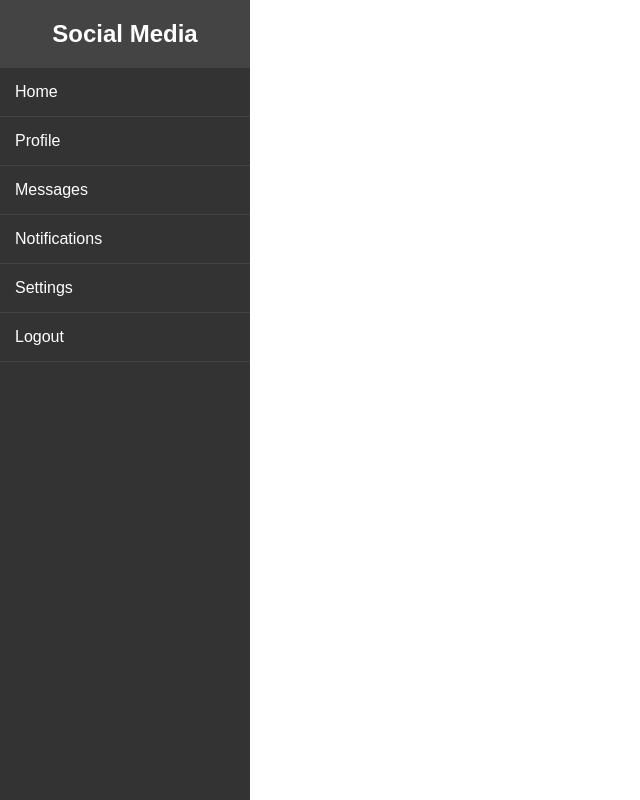
After one commit to kaiserkonok/django_social_media, a Django app: template templates/base.html in a window 1280 px wide. The commit adds this page. Shown: the whole page, without its empty margins (0-640 px from the left). Run offline with Django 3.2, Linux system fonts and the light colour scheme; the template is opened without the code that fills it, so the values that code supplies are empty.

Commit message:
added basic home page design

```diff
--- /dev/null
+++ b/static/css/base.css
@@ -0,0 +1,69 @@
+/* styles.css */
+
+body {
+    margin: 0;
+    font-family: Arial, sans-serif;
+    display: flex;
+    flex-direction: row;
+    height: 100vh;
+    overflow: hidden;
+}
+
+.sidebar {
+    width: 250px;
+    background-color: #333;
+    color: #fff;
+    position: fixed;
+    top: 0;
+    bottom: 0;
+    left: 0;
+    overflow-y: auto;
+    transition: all 0.3s;
+}
+
+.sidebar h2 {
+    text-align: center;
+    padding: 20px;
+    margin: 0;
+    background-color: #444;
+}
+
+.sidebar ul {
+    list-style-type: none;
+    padding: 0;
+    margin: 0;
+}
+
+.sidebar ul li {
+    border-bottom: 1px solid #444;
+}
+
+.sidebar ul li a {
+    display: block;
+    padding: 15px;
+    color: #fff;
+    text-decoration: none;
+    transition: background 0.3s;
+}
+
+.sidebar ul li a:hover {
+    background-color: #575757;
+}
+
+.content {
+    margin-left: 250px;
+    padding: 20px;
+    flex-grow: 1;
+}
+
+@media (max-width: 768px) {
+    .sidebar {
+        width: 100%;
+        height: auto;
+        position: static;
+    }
+
+    .content {
+        margin-left: 0;
+    }
+}
--- /dev/null
+++ b/templates/base.html
@@ -0,0 +1,27 @@
+<!DOCTYPE html>
+<html lang="en">
+<head>
+    <meta charset="UTF-8">
+    <meta name="viewport" content="width=device-width, initial-scale=1.0">
+    <title>Responsive Sidebar</title>
+    <link rel="stylesheet" href="styles.css">
+    {% load static %}
+    <link rel="stylesheet" href="{% static 'css/base.css'%}"/>
+</head>
+<body>
+    <div class="sidebar">
+        <h2>Social Media</h2>
+        <ul>
+            <li><a href="#">Home</a></li>
+            <li><a href="#">Profile</a></li>
+            <li><a href="#">Messages</a></li>
+            <li><a href="#">Notifications</a></li>
+            <li><a href="#">Settings</a></li>
+            <li><a href="#">Logout</a></li>
+        </ul>
+    </div>
+    {% block content %}
+    {% endblock content %}
+</body>
+
+</html>
```
Also changed, not shown: static/js/home.js (added, +9 -0 lines), templates/home.html (+9 -14 lines), static/css/home.css (added).
